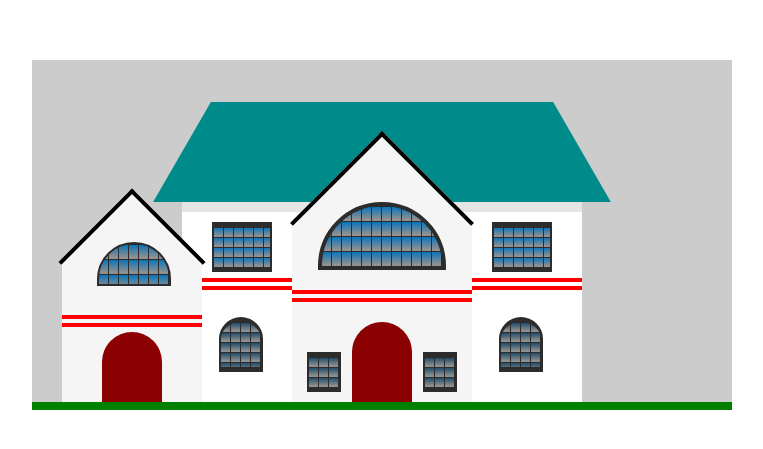
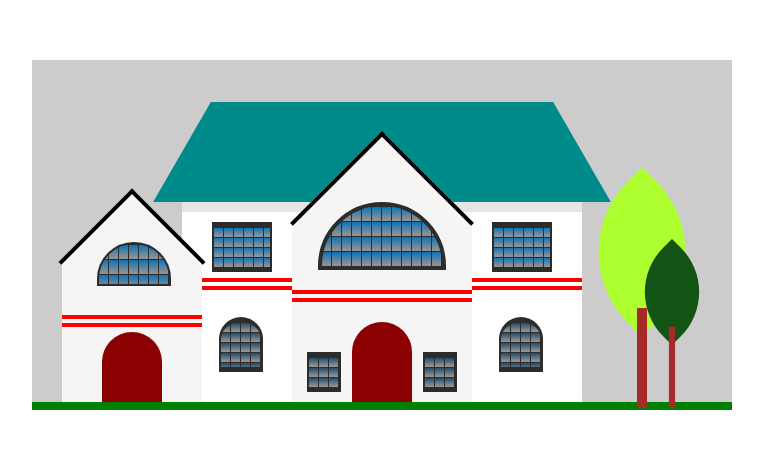
Before and after one commit to AnthonySSE/Disenos, a plain HTML site: page Casa/index.html in a window 1280 px wide. Shown: the part 165-614 px from the top of the page, without its empty margins (258-1021 px from the left). Drawn offline with Linux system fonts and the light colour scheme.

Commit message:
Diseño concluido...
Finalización del diseño de la casa. Buenísimo.

```diff
--- a/Casa/index.html
+++ b/Casa/index.html
@@ -21,7 +21,10 @@
             <div class="garaje">
             <div class="linea"></div>
             <div class="puerta_garaje"></div>
+
         </div>
+        <div class="arbol"></div>
+        <div class="arbol2"></div>
         </div>
     </div>
 </body>
--- a/Casa/style.css
+++ b/Casa/style.css
@@ -302,3 +302,53 @@ body
     border-top-left-radius: 60px;
     border-top-right-radius: 60px;
 }
+
+.arbol
+{
+    position: absolute;
+    right: -120px;
+    top: -10px;
+    width: 120px;
+    height: 120px;
+    background: greenyellow;
+    border-top-left-radius: 100px;
+    border-bottom-right-radius: 100px;
+    transform: rotate(315deg);
+}
+
+.arbol::before
+{
+    content:"";
+    position:absolute;
+    top: 85px;
+    left: -20px;
+    width: 10px;
+    height: 100px;
+    background: brown;
+    transform: rotate(45deg);
+}
+
+.arbol2
+{
+    position: absolute;
+    right: -120px;
+    top: 60px;
+    width: 60px;
+    height: 60px;
+    background: rgb(19, 83, 19);
+    border-top-left-radius: 50px;
+    border-bottom-right-radius: 50px;
+    transform: rotate(315deg) scale(1.25);
+}
+
+.arbol2::before
+{
+    content:"";
+    position:absolute;
+    top: 40px;
+    left: -15px;
+    width: 5px;
+    height: 65px;
+    background: brown;
+    transform: rotate(45deg);
+}
```
